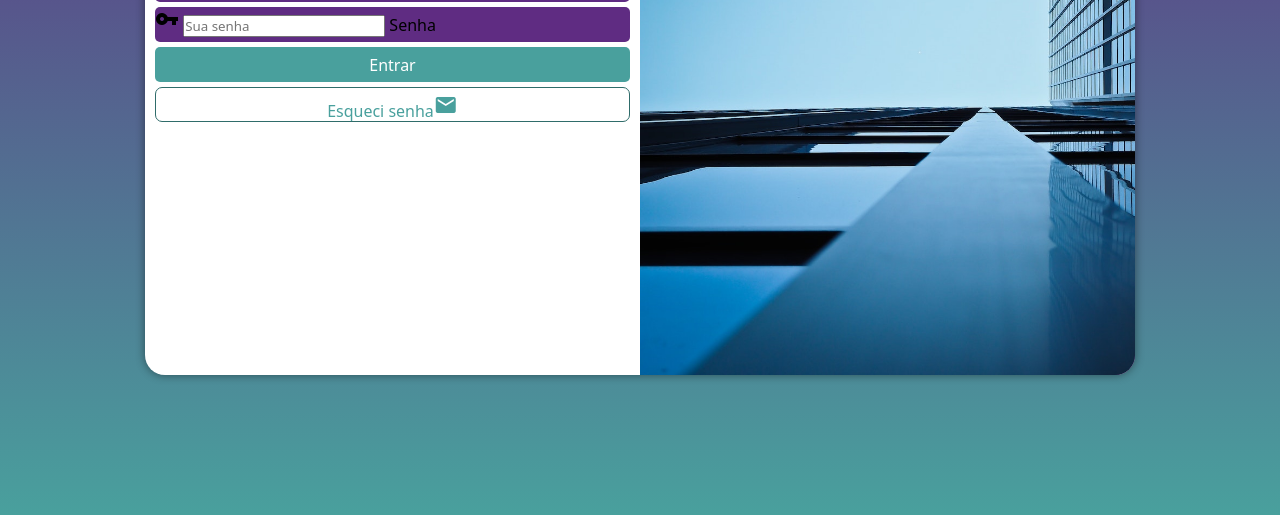
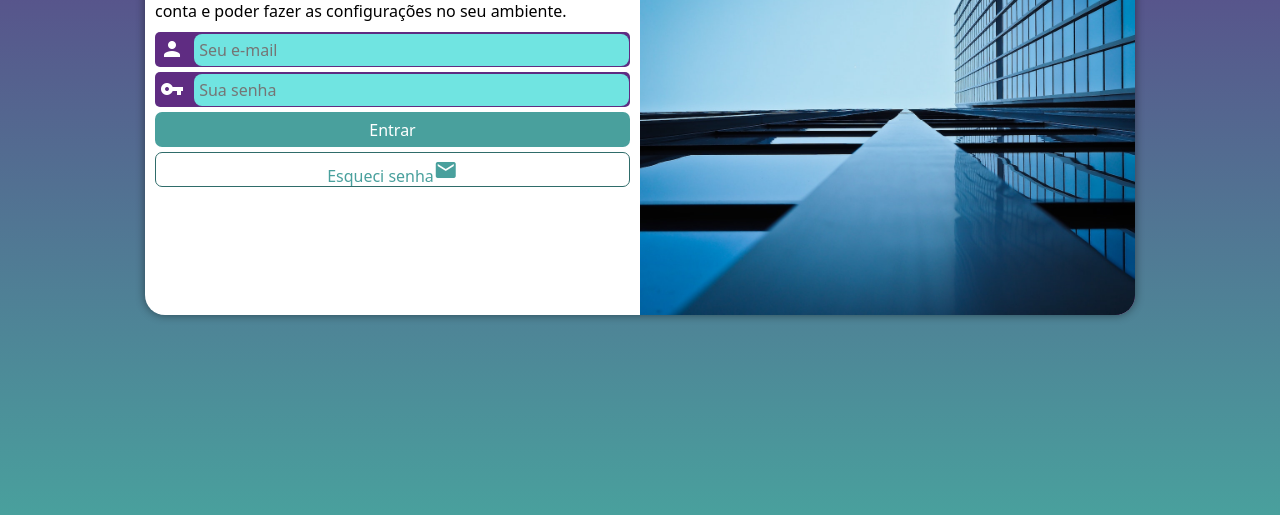
Before and after one commit to heidinrigueira/projeto-login, a plain HTML site: page index.html in a window 1280 px wide. Shown: the part 285-800 px from the top of the page. Drawn offline with Linux system fonts and the light colour scheme.

Commit message:
atualizei estilos formulario

```diff
--- a/estilos/mediaquery.css
+++ b/estilos/mediaquery.css
@@ -15,6 +15,7 @@ Grandes Telas acima de 1200px
     }
     section#login{
         width: 80vw;
+        height: 300px;
     }
     section#login > div#imagem{
         float:left;
@@ -33,6 +34,7 @@ Grandes Telas acima de 1200px
     }
     section#login{
         width: 990px;
+        height: 400px;
     }
     section#login > div#imagem{
         float:right;
@@ -48,5 +50,6 @@ Grandes Telas acima de 1200px
     }
     div#formulario > p {
         font-size: 1,2em;
+        margin: 10px 0px;
     }
 }
--- a/estilos/style.css
+++ b/estilos/style.css
@@ -27,7 +27,6 @@ section#login {
     position: absolute;
     top: 50%;
     left: 50%;
-    transform: translate(-50%, -50%);
     overflow: hidden;
 
     background-color: white;
@@ -38,6 +37,7 @@ section#login {
 
     transition: width 1s, height 1s;
     transition-timing-function: ease;
+    transform: translate(-50%, -50%);
 }
 
 section#login > div#imagem {
@@ -71,8 +71,30 @@ form > div.campo {
     margin: 5px 0px;
 }
 
-div.campo > label {
+div.campo > p > label {
     display: none;
+}
+
+div.campo > p > span {
+    color: white;
+    width: 35px;
+    padding: 5px;
+}
+
+div.campo > p > input {
+    background-color: #70e4e1;
+    font-size: 1em;
+    width: calc(100% - 40px);
+    height: 100%;
+    border: 0px;
+    border-radius: 8px;
+    padding: 5px;
+    transform: translateY(-5px);
+}
+
+div.campo > p > input:focus-within {
+    background-color: white;
+    border: none;
 }
 
 form > input[type=submit]{
@@ -84,7 +106,7 @@ form > input[type=submit]{
     background-color:#49a09d;
     color: white;
     border: none;
-    border-radius: 5px;
+    border-radius: 7px;
     cursor: pointer;
 }
 
```
